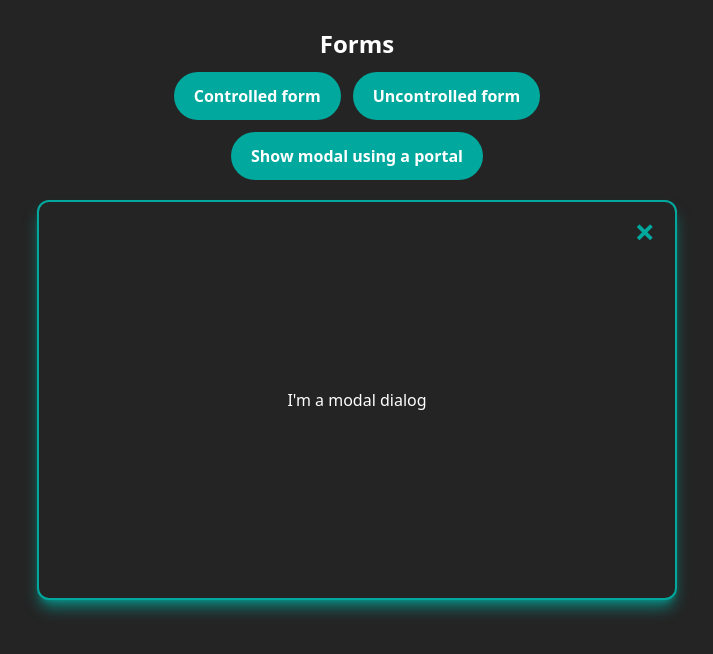
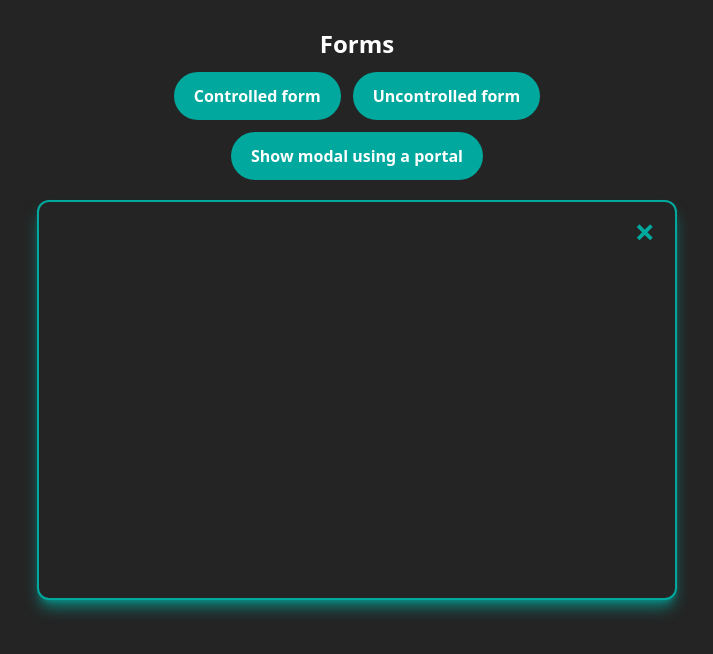
Before and after one commit to binary-apple/react2025q3, a React (Vite) app: page / in a window 1280 px wide. Both pictures are taken after a click on the button "Show modal using a portal". Shown: the top 654 px of the page, without its empty margins (283-996 px from the left). Built offline with nearby package versions, Linux system fonts and the light colour scheme.

Commit message:
feat: pass children to modal content

```diff
--- a/src/components/modal/modal-content.tsx
+++ b/src/components/modal/modal-content.tsx
@@ -1,10 +1,13 @@
 import Button from '@/components/button';
+import type { PropsWithChildren } from 'react';
 
-function ModalContent({ onClose }: { onClose: VoidFunction }) {
+function ModalContent({
+  onClose,
+  children,
+}: PropsWithChildren<{ onClose: VoidFunction }>) {
   return (
     <div className="absolute bg-background z-10 left-1/2 -translate-x-1/2 w-1/2 h-1/2 border-2 border-primary rounded-xl shadow-lg shadow-primary/70">
       <div className="relative flex flex-col gap-2 justify-evenly items-center w-full h-full">
-        <div>I&apos;m a modal dialog</div>
         <Button
           onClick={onClose}
           variant="text"
@@ -14,6 +17,7 @@ function ModalContent({ onClose }: { onClose: VoidFunction }) {
             &times;
           </span>
         </Button>
+        {children}
       </div>
     </div>
   );
--- a/src/components/modal/portal.tsx
+++ b/src/components/modal/portal.tsx
@@ -1,9 +1,9 @@
-import { useState } from 'react';
+import { useState, type PropsWithChildren } from 'react';
 import { createPortal } from 'react-dom';
 import ModalContent from './modal-content';
 import Button from '../button';
 
-export default function Portal() {
+export default function Portal({ children }: PropsWithChildren) {
   const [showModal, setShowModal] = useState(false);
   return (
     <>
@@ -12,7 +12,9 @@ export default function Portal() {
       </Button>
       {showModal &&
         createPortal(
-          <ModalContent onClose={() => setShowModal(false)} />,
+          <ModalContent onClose={() => setShowModal(false)}>
+            {children}
+          </ModalContent>,
           document.body
         )}
     </>
```
